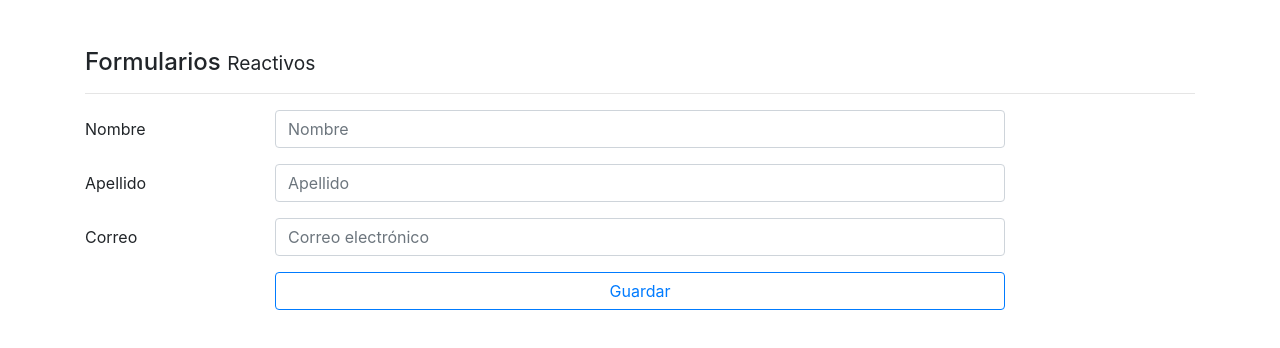
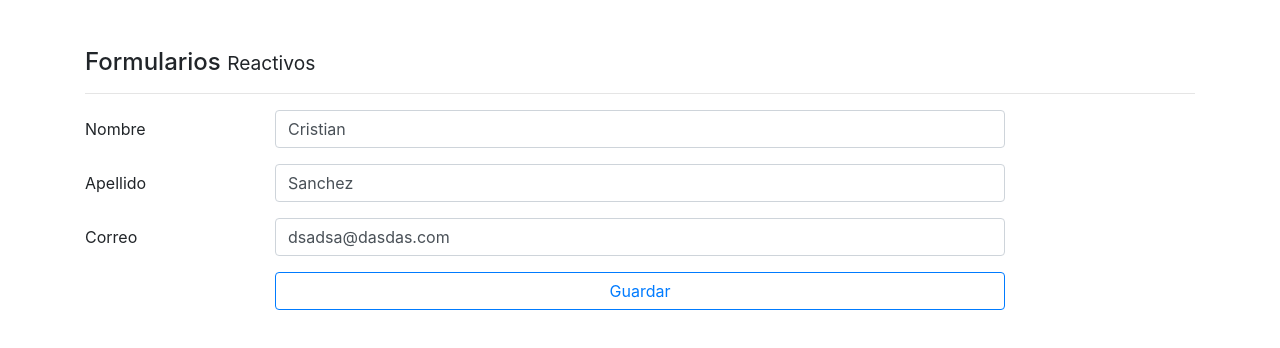
Before and after one commit to Cristian-byte/formularios, an Angular app: page /reactivo in a window 1280 px wide. Shown: the top 348 px of the page. Built offline with nearby package versions, Linux system fonts and the light colour scheme.

Commit message:
Reactivo Creacion del formulario

```diff
--- a/src/app/pages/reactive/reactive.component.html
+++ b/src/app/pages/reactive/reactive.component.html
@@ -1,6 +1,6 @@
 <h4>Formularios <small> Reactivos </small></h4>
 <hr>
-<form autocomplete="off">
+<form autocomplete="off" [formGroup]="forma" (ngSubmit)="guardar()" >
 
   <div>
 
@@ -10,7 +10,8 @@
 
         <input class="form-control"
                type="text"
-               placeholder="Nombre">
+               placeholder="Nombre"
+               formControlName="nombre">
       </div>
     </div>
 
@@ -20,7 +21,8 @@
 
         <input class="form-control"
                type="text"
-               placeholder="Apellido">
+               placeholder="Apellido"
+               formControlName="apellido">
       </div>
     </div>
 
@@ -32,7 +34,8 @@
 
       <input class="form-control"
              type="email"
-             placeholder="Correo electrónico">
+             placeholder="Correo electrónico"
+             formControlName="correo">
     </div>
   </div>
 
--- a/src/app/pages/reactive/reactive.component.ts
+++ b/src/app/pages/reactive/reactive.component.ts
@@ -1,4 +1,5 @@
 import { Component, OnInit } from '@angular/core';
+import { FormBuilder, FormGroup } from '@angular/forms';
 
 @Component({
   selector: 'app-reactive',
@@ -7,9 +8,25 @@
 })
 export class ReactiveComponent implements OnInit {
 
-  constructor() { }
+  forma: FormGroup;
+
+  constructor( private fb: FormBuilder ) {
+    this.crearFormulario();
+   }
 
   ngOnInit(): void {
   }
 
+  crearFormulario() {
+    this.forma = this.fb.group({
+      nombre  : ['Cristian'],
+      apellido: ['Sanchez'],
+      correo  : ['dsadsa@dasdas.com'],
+    });
+  }
+
+  guardar() {
+    console.log( this.forma );
+  }
+
 }
```
